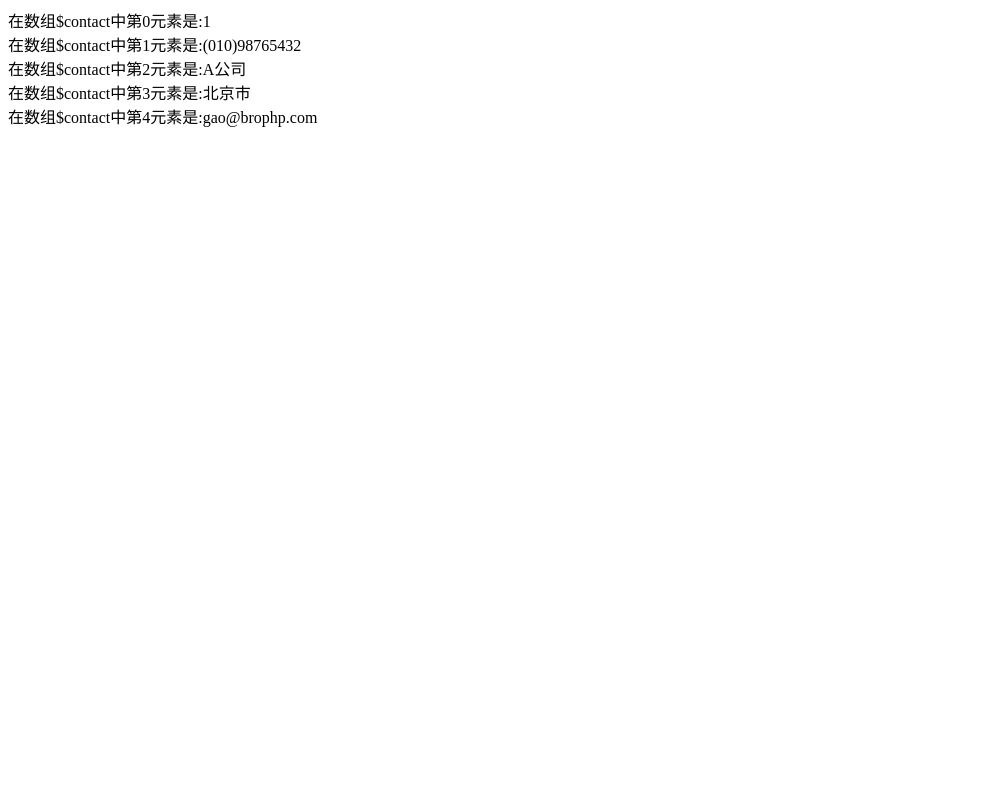
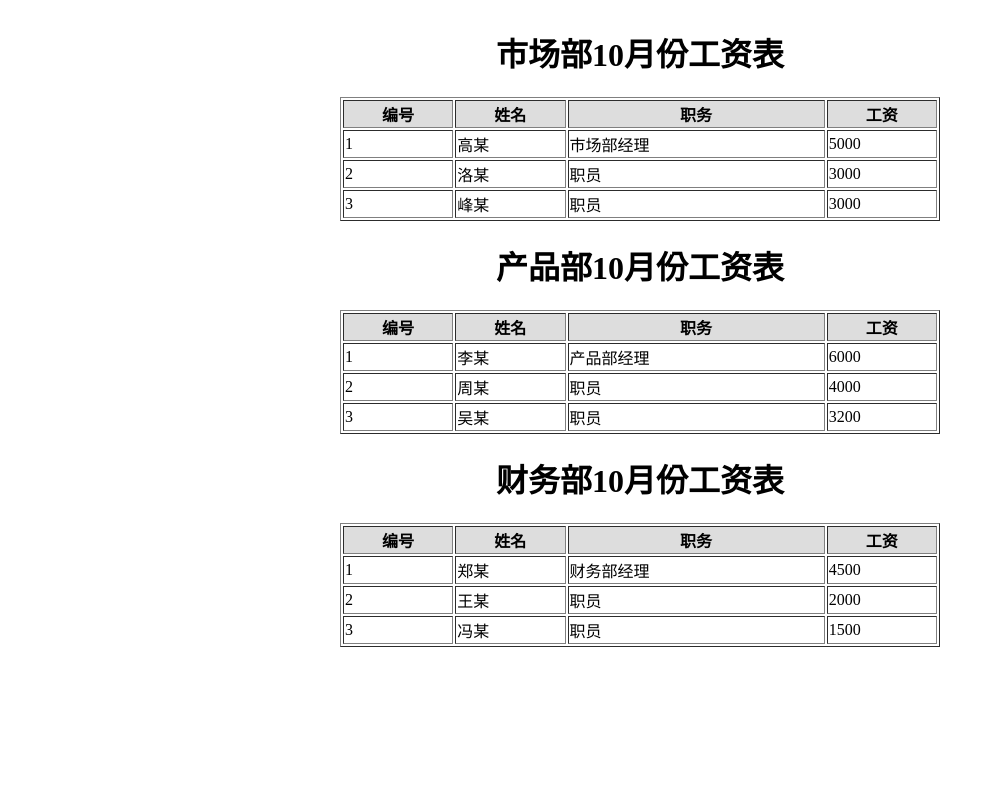
Before and after one commit to html546/brotest2, a PHP site: page / in a window 1280 px wide. Shown: the whole page, without its empty margins (0-994 px from the left). Run offline with PHP 8.4, Linux system fonts and the light colour scheme.

Commit message:
foreach语句遍历数组2

```diff
--- a/index.php
+++ b/index.php
@@ -1,9 +1,35 @@
 <?php
 
-$contact = array(1,14=>"高某","A公司","北京市",14=>"(010)98765432","gao@brophp.com");
+$wage = array(
+    "市场部"=>array(
+        array(1,"高某","市场部经理",5000.00),
+        array(2,"洛某","职员",3000.00),
+        array(3,"峰某","职员",3000.00)
+    ),
+    "产品部"=>array(
+        array(1,"李某","产品部经理",6000.00),
+        array(2,"周某","职员",4000.00),
+        array(3,"吴某","职员",3200.00)
+    ),
+    "财务部"=>array(
+        array(1,"郑某","财务部经理",4500.00),
+        array(2,"王某","职员",2000.00),
+        array(3,"冯某","职员",1500.00)
+    )
+);
 
-$sum = 0;
-foreach ($contact as $value){
-    echo "在数组\$contact中第".$sum."元素是:".$value."<br/>";
-    $sum++;
+foreach ($wage as $selector=>$table){
+    echo "<table border='1' width='600' align='center'>";
+    echo "<caption><h1>".$selector."10月份工资表</h1></caption>";
+    echo "<tr bgcolor='#ddd'><th>编号</th><th>姓名</th><th>职务</th><th>工资</th></tr>";
+        foreach ($table as $row){
+            echo "<tr>";
+                foreach ($row as $col){
+                    echo "<td>".$col."</td>";
+                }
+            echo "</tr>";
+        }
+
+
+    echo "</table>";
 }
```
